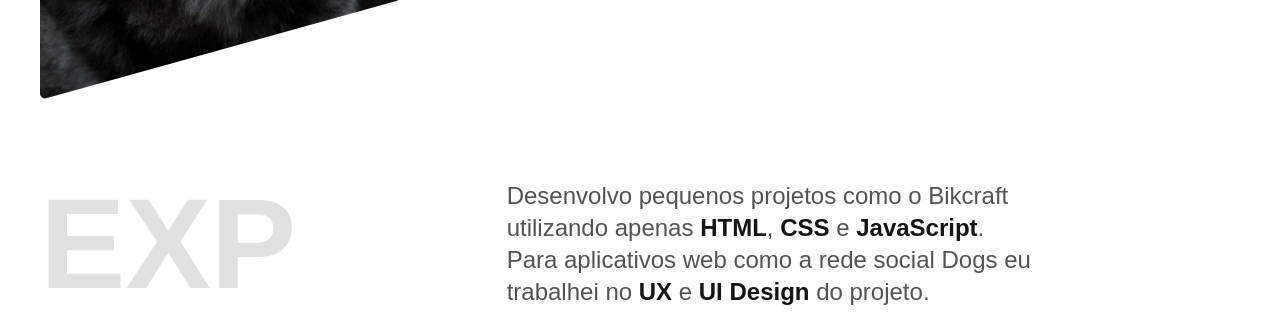
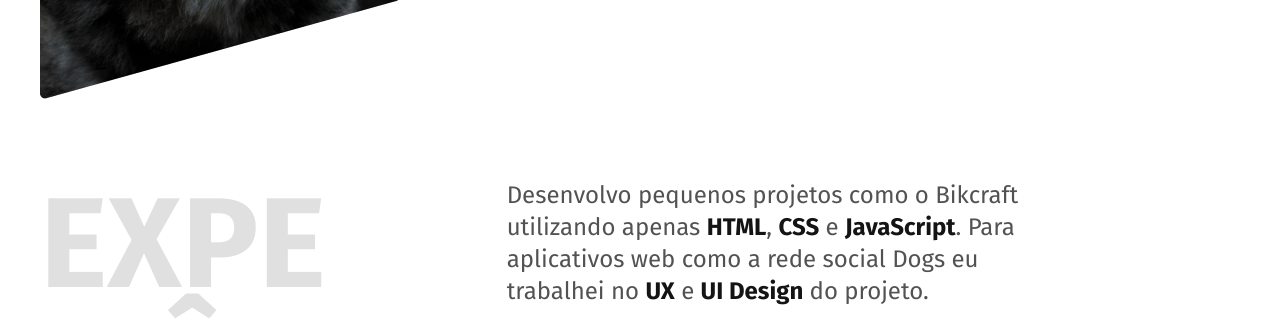
Before and after one commit to HenriquePetry/portfolioORIGAMID.github.io, a plain HTML site: page index.html in a window 1280 px wide. Shown: the part 583-907 px from the top of the page. Drawn offline with Linux system fonts and the light colour scheme.

Commit message:
Adicionado fonts do google + faviicon

```diff
--- a/index.html
+++ b/index.html
@@ -7,6 +7,10 @@
   <title>Lobo - Desenvolvedor e Designer</title>
   <meta name="description" content="Desenvolvedor Front End e UX/UI Designer Localizado no Rio de Janeiro">
   <link rel="stylesheet" href="css\syle.min.css">
+  <link rel="icon" href="favicon.svg" type="image/svg+xml">
+  <link rel="preconnect" href="https://fonts.googleapis.com">
+  <link rel="preconnect" href="https://fonts.gstatic.com" crossorigin>
+  <link href="https://fonts.googleapis.com/css2?family=Fira+Sans:wght@400;700&display=swap" rel="stylesheet">
 </head>
 
 <body>
```
Also changed, not shown: favicon.svg (added).
